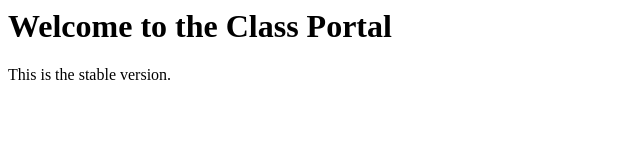
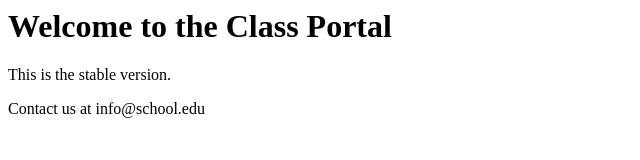
Before and after one commit to leonkirumba20-star/scm-optimization-lab, a plain HTML site: page index.html in a window 1280 px wide. Shown: the whole page, without its empty margins (0-640 px from the left). Drawn offline with Linux system fonts and the light colour scheme.

Commit message:
Added footer contact info

```diff
--- a/index.html
+++ b/index.html
@@ -2,5 +2,6 @@
 <body>
     <h1>Welcome to the Class Portal</h1>
     <p>This is the stable version.</p>
+     <footer>Contact us at info@school.edu</footer>
 </body>
 </html>
```
